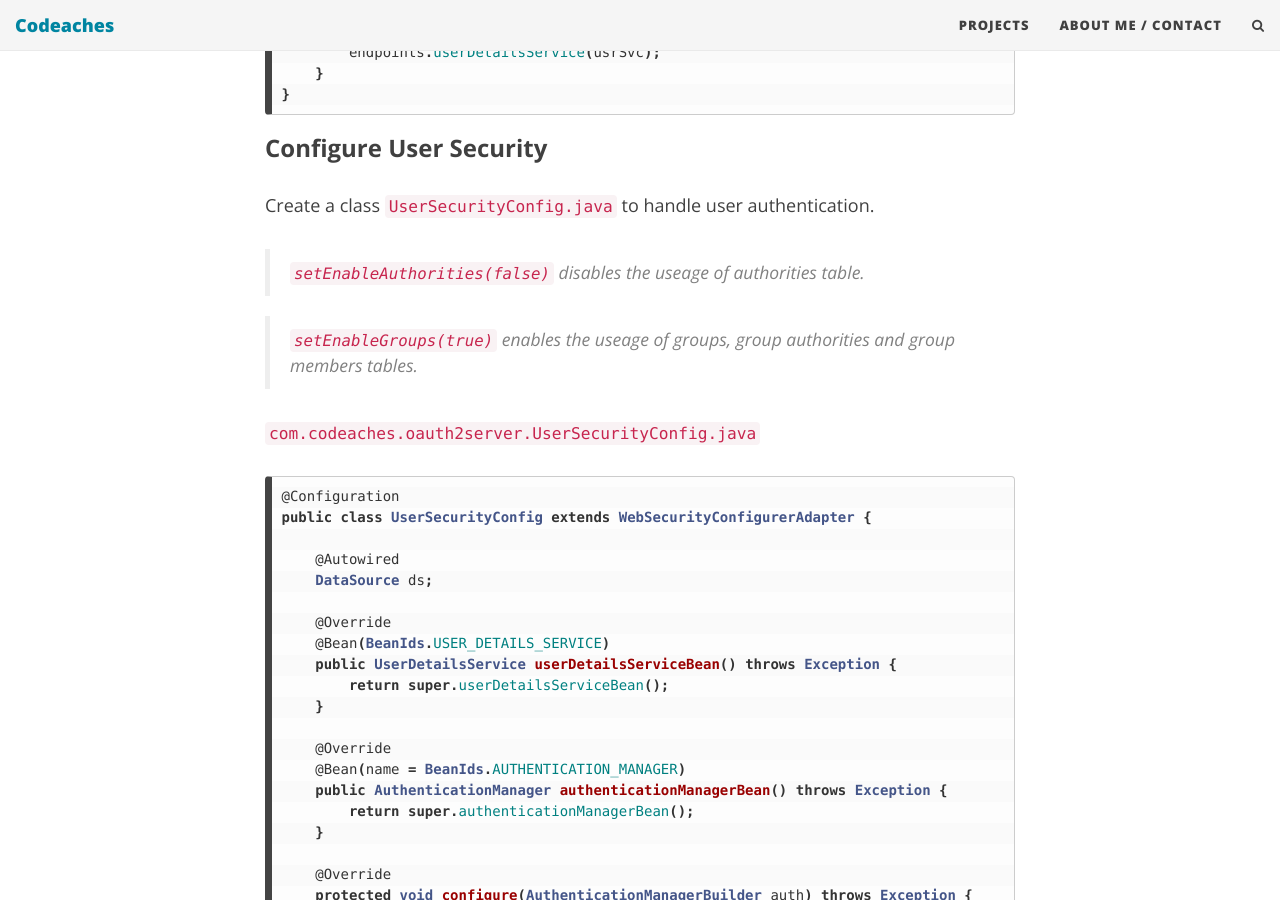
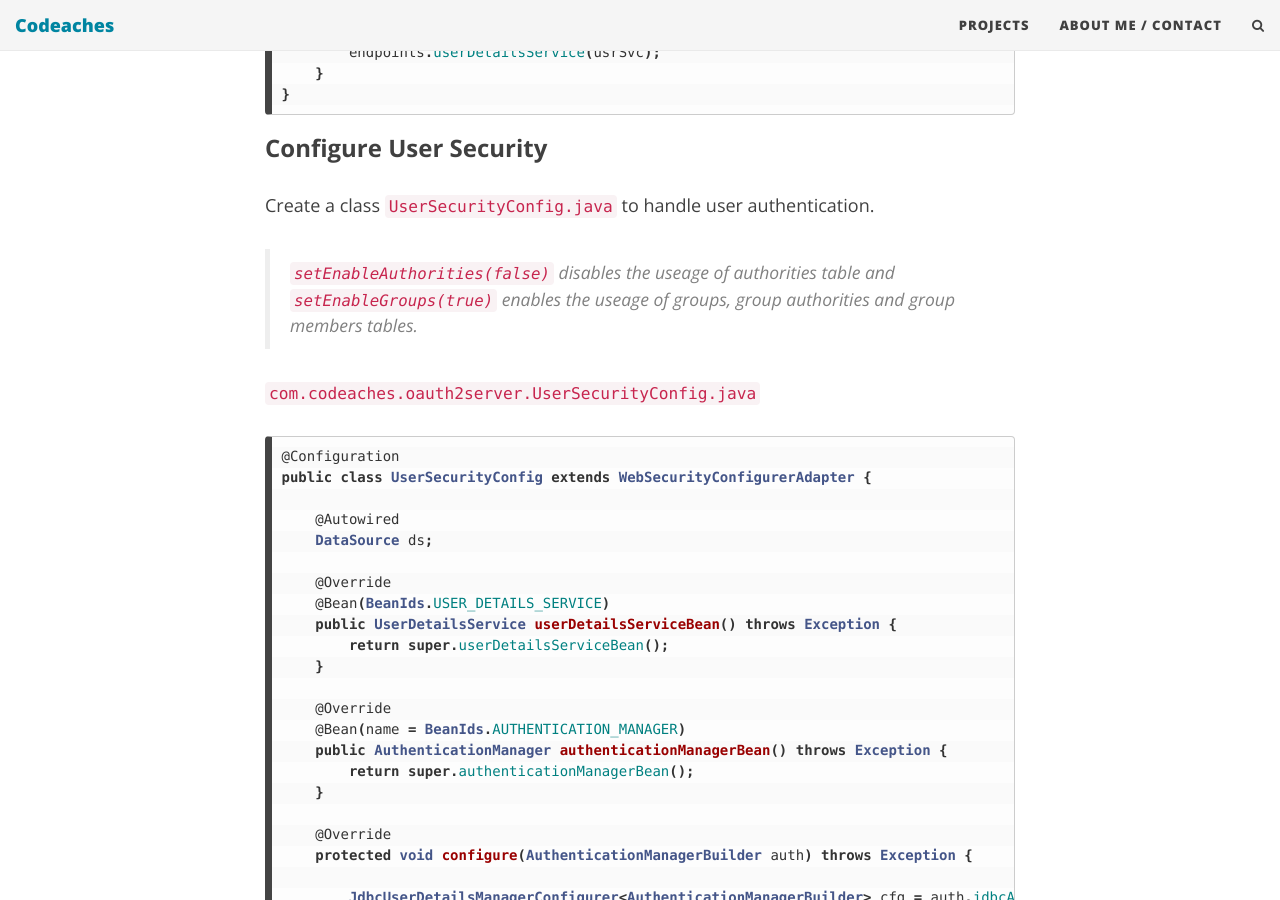
Before and after one commit to codeaches/codeaches.github.io, a Jekyll site: the page built from _posts/2018-12-20-Spring Boot-OAuth2 and Resource Server setup.md, in a window 1280 px wide and 900 px high, scrolled down 7774 px. Built offline with Jekyll 4.4.1, drawn with Linux system fonts in a browser that asks for light colours; nearby versions of some CDN libraries; comment, search, counter and statistics services are not loaded.

Commit message:
no message

````diff
--- a/_posts/2018-12-20-Spring Boot-OAuth2 and Resource Server setup.md
+++ b/_posts/2018-12-20-Spring Boot-OAuth2 and Resource Server setup.md
@@ -303,9 +303,7 @@
 
 Create a class `UserSecurityConfig.java` to handle user authentication.
 
-> `setEnableAuthorities(false)` disables the useage of authorities table.
-
-> `setEnableGroups(true)` enables the useage of groups, group authorities and group members tables.
+> `setEnableAuthorities(false)` disables the useage of authorities table and `setEnableGroups(true)` enables the useage of groups, group authorities and group members tables.
 
 `com.codeaches.oauth2server.UserSecurityConfig.java`
 ```java
````
